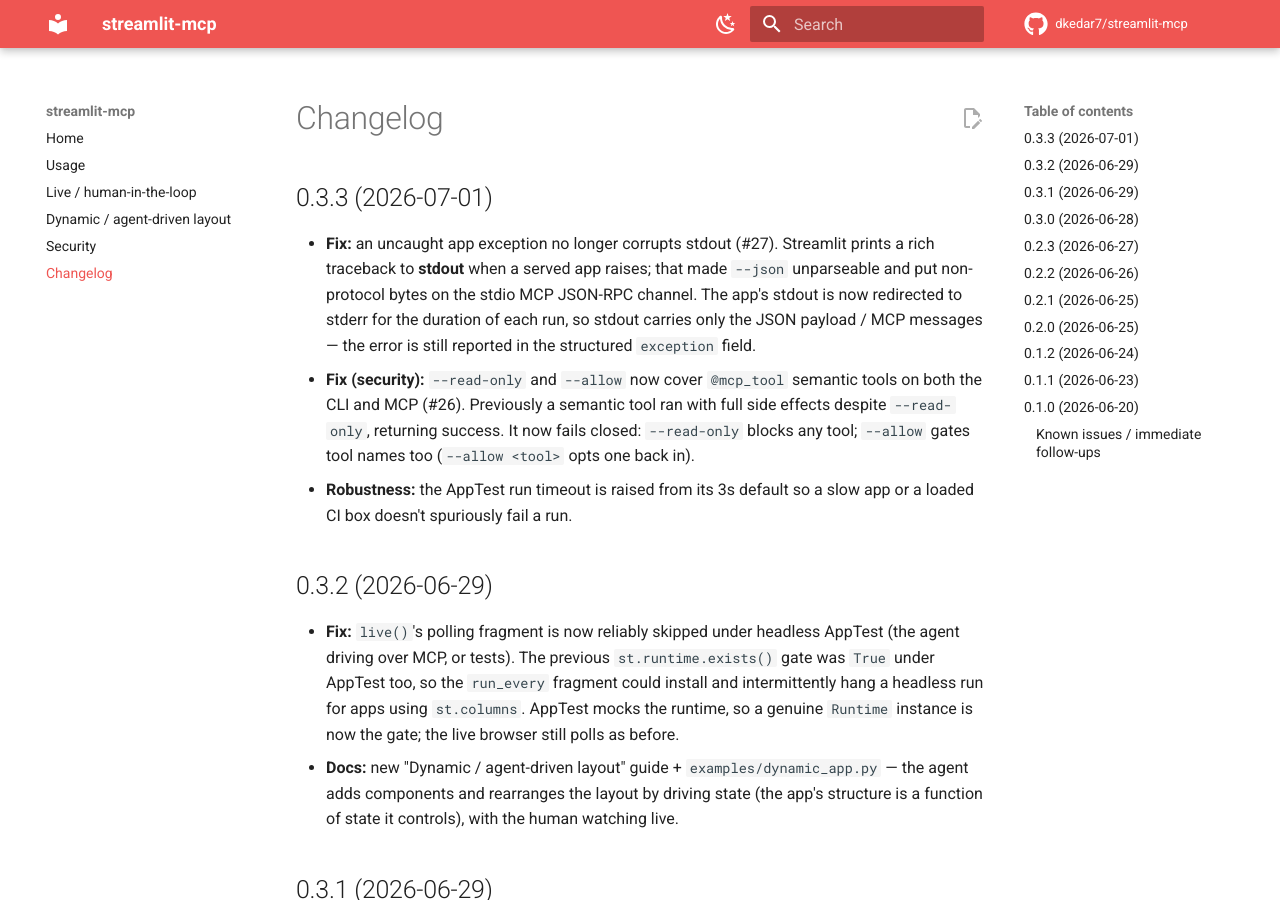
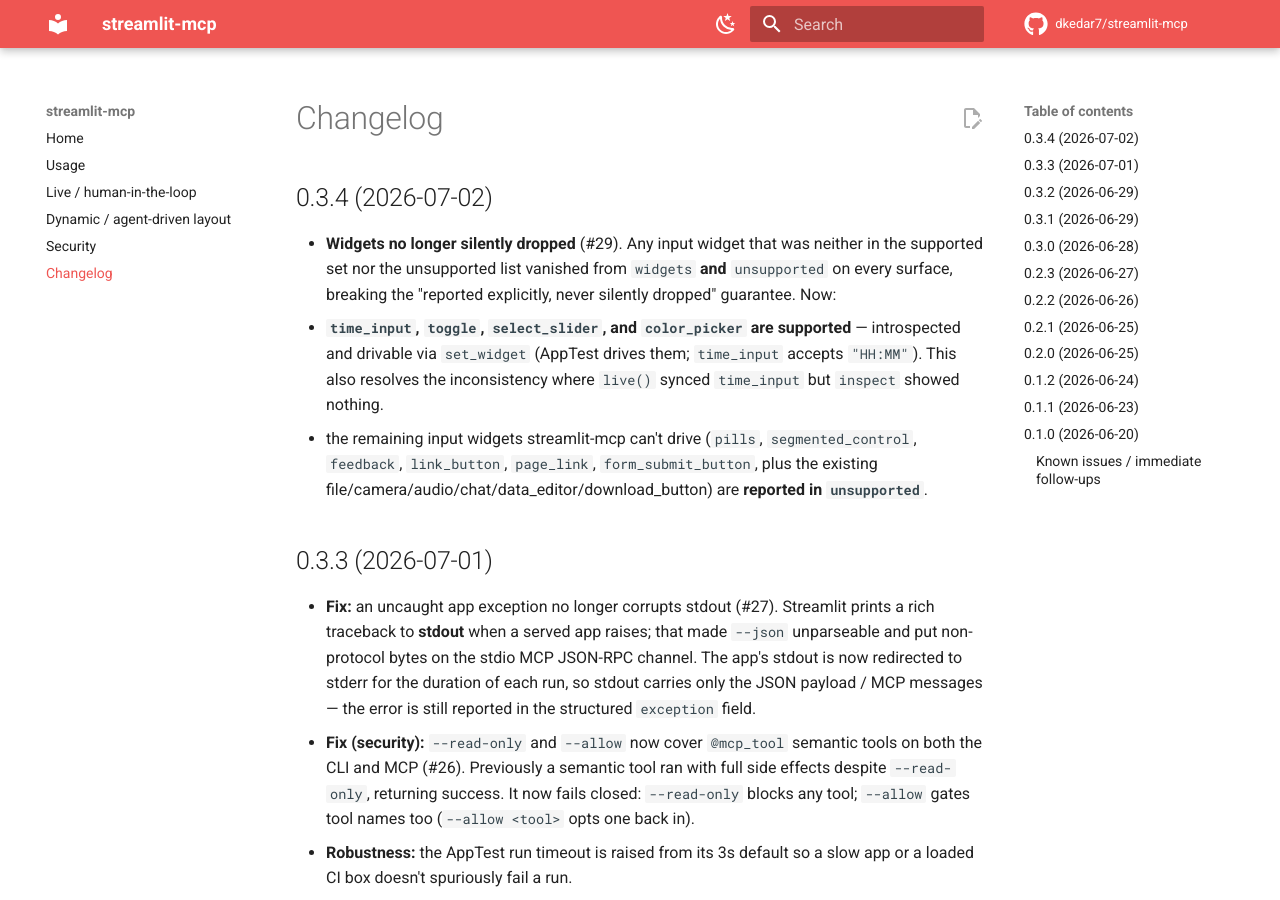
Before and after one commit to dkedar7/streamlit-mcp, an MkDocs documentation site: the page built from docs/changelog.md, in a window 1280 px wide and 900 px high. Built offline with MkDocs 1.6.1 and Material for MkDocs 9.7.7, drawn with Linux system fonts in a browser that asks for light colours; comment, search, counter and statistics services are not loaded.

Commit message:
fix: don't silently drop widgets — support 4 more, report the rest (#29) (#30)
Resolves the nightly-routine finding: any input widget that was neither in the
supported set nor the hard-coded unsupported list vanished from both `widgets`
and `unsupported` on every surface, breaking the "never silently dropped"
guarantee.

- Promote time_input, toggle, select_slider, color_picker to SUPPORTED_KINDS —
  AppTest drives them all (verified), so they're now introspected and settable
  via set_widget. time_input coerces "HH:MM" -> datetime.time; select_slider is
  option-validated like selectbox; time serializes to ISO. This also fixes the
  inconsistency where live() synced time_input but inspect showed nothing.
- Expand the unsupported list to the rest of Streamlit's input-widget category
  (pills, segmented_control, feedback, link_button, page_link,
  form_submit_button + the existing file/camera/audio/chat/data_editor/
  download_button), so an agent/human at least learns they exist.

Verified on CLI + JSON: the four promoted widgets are listed and drivable
(toggle/time_input/select_slider/color_picker), pills is reported unsupported,
and an invalid select_slider option is rejected atomically. 116 passed. Docs +
bump to 0.3.4.

Closes #29.


Claude-Session: https://claude.ai/code/session_01JyBXCLGUpZ1J4sbS9eatBp

Co-authored-by: Kedar Dabhadkar <kdabhadk@gmail.com>
Co-authored-by: Claude Opus 4.8 (1M context) <noreply@anthropic.com>

```diff
--- a/CHANGELOG.md
+++ b/CHANGELOG.md
@@ -1,4 +1,16 @@
 # Changelog
+
+## 0.3.4 (2026-07-02)
+
+- **Widgets no longer silently dropped** (#29). Any input widget that was neither in the
+  supported set nor the unsupported list vanished from `widgets` **and** `unsupported` on every
+  surface, breaking the "reported explicitly, never silently dropped" guarantee. Now:
+  - **`time_input`, `toggle`, `select_slider`, and `color_picker` are supported** — introspected
+    and drivable via `set_widget` (AppTest drives them; `time_input` accepts `"HH:MM"`). This also
+    resolves the inconsistency where `live()` synced `time_input` but `inspect` showed nothing.
+  - the remaining input widgets streamlit-mcp can't drive (`pills`, `segmented_control`,
+    `feedback`, `link_button`, `page_link`, `form_submit_button`, plus the existing
+    file/camera/audio/chat/data_editor/download_button) are **reported in `unsupported`**.
 
 ## 0.3.3 (2026-07-01)
 
--- a/pyproject.toml
+++ b/pyproject.toml
@@ -1,6 +1,6 @@
 [project]
 name = "streamlit-mcp"
-version = "0.3.3"
+version = "0.3.4"
 description = "Serve an existing Streamlit app as an MCP server — agents drive it natively, no browser."
 readme = "README.md"
 requires-python = ">=3.10"
--- a/src/streamlit_mcp/__init__.py
+++ b/src/streamlit_mcp/__init__.py
@@ -5,7 +5,7 @@ interface); widgets auto-map to MCP tools, and a human-first CLI exercises the s
 engine an agent uses (parity).
 """
 
-__version__ = "0.3.3"
+__version__ = "0.3.4"
 
 # Public API
 # Live human-in-the-loop sync lives in the `streamlit_mcp.live` submodule (import it directly:
```
Also changed, not shown: README.md (+5 -3 lines), docs/usage.md (+6 -4 lines), 5 other files.
